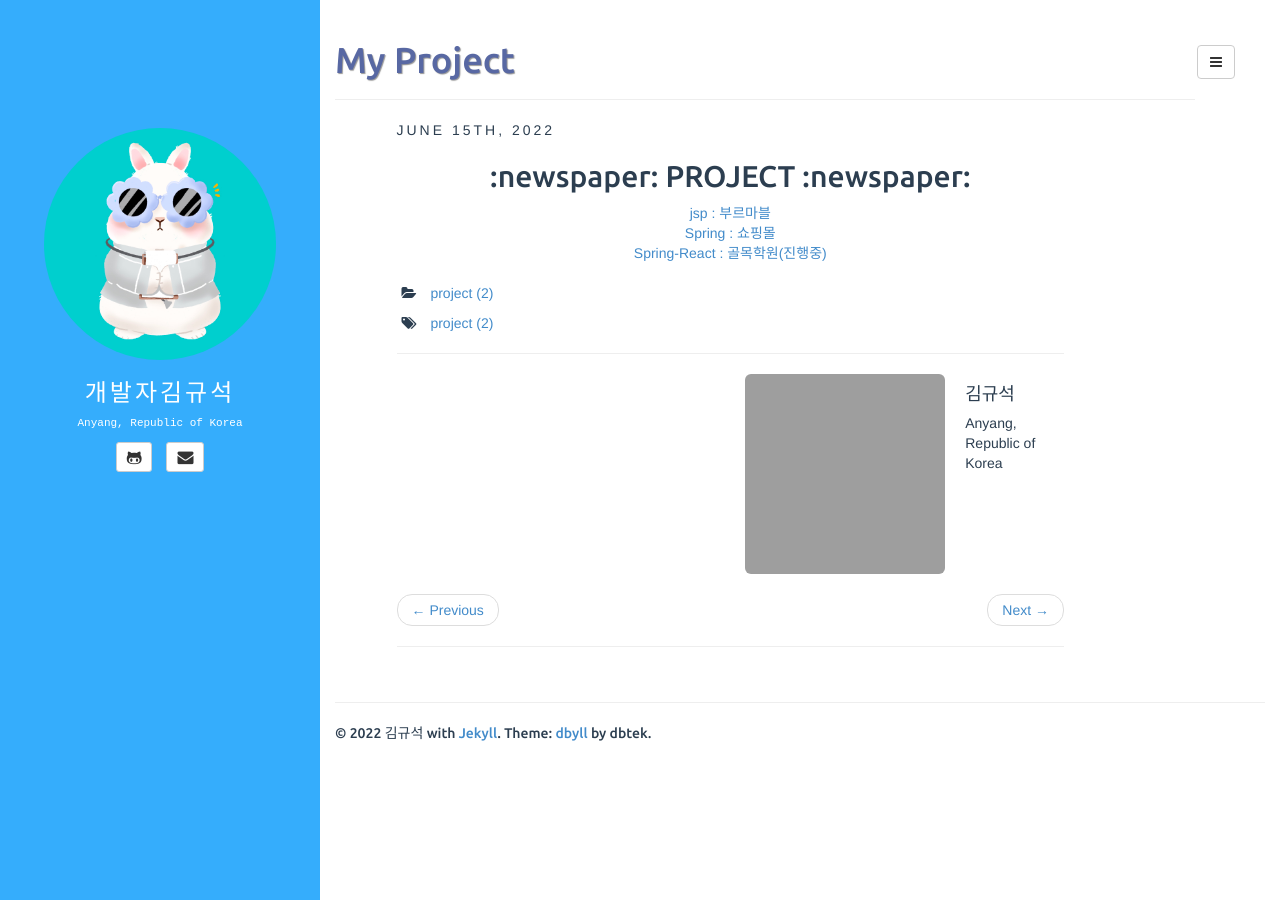
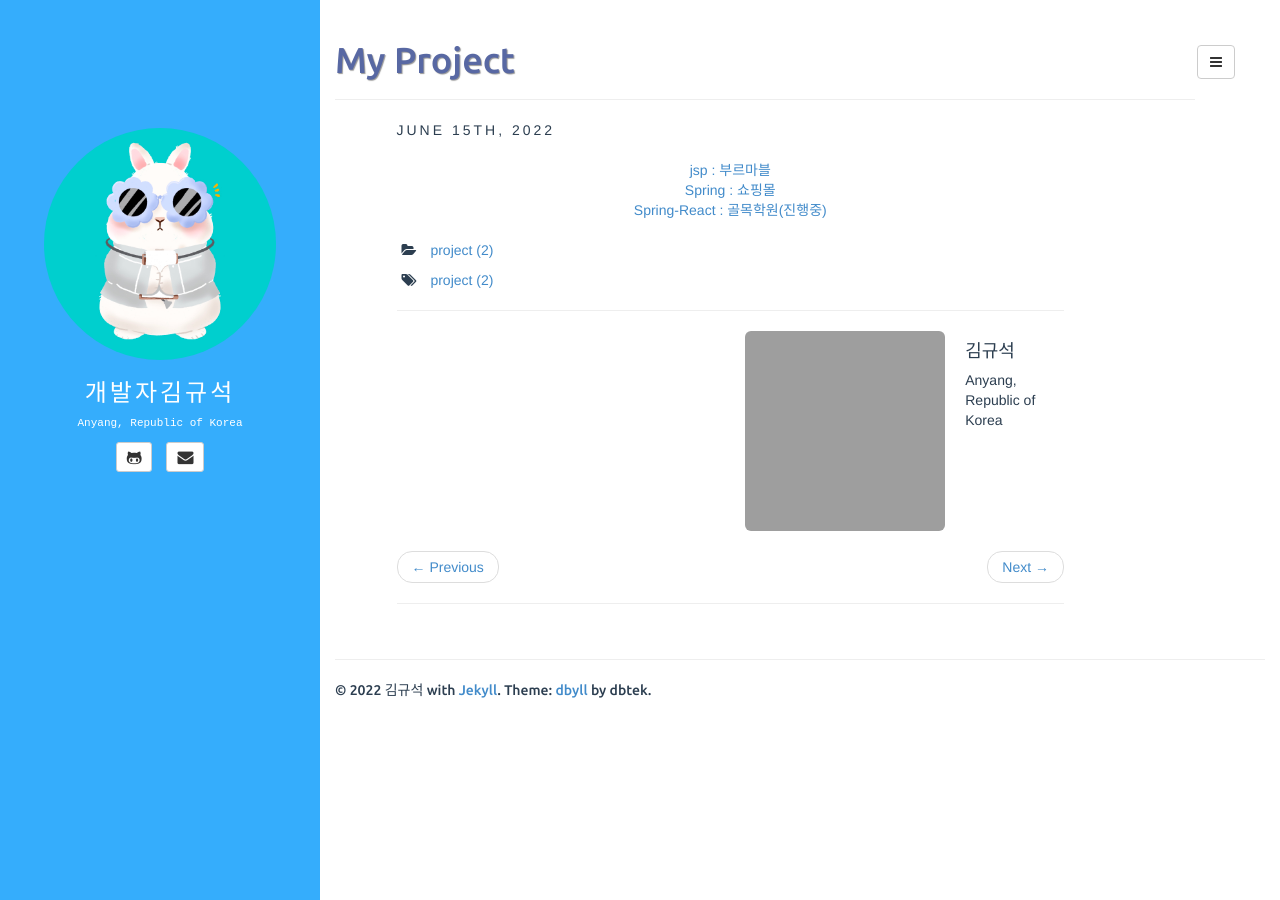
Before and after one commit to kyu05017/kyu05017.github.io, a Jekyll site: the page built from _posts/2022-06-15-project.md, in a window 1280 px wide. Built offline with Jekyll 4.4.1, drawn with Linux system fonts in a browser that asks for light colours; grey boxes are pictures that could not be loaded.

Commit message:
ㅇㅇㄴㅁㅁㄴ

```diff
--- a/_posts/2022-06-15-project.md
+++ b/_posts/2022-06-15-project.md
@@ -6,7 +6,6 @@ tags: [project]
 fullview: true
 ---
 
-<h2 align="center">  :newspaper: PROJECT :newspaper:</h2>
 <p align="center">
 <a href="https://kyu05017.github.io/project/2013/11/15/jsp.html">jsp : 부르마블</a><br>
 <a href="https://github.com/kyu05017/shop_spring">Spring : 쇼핑몰</a><br>
```
